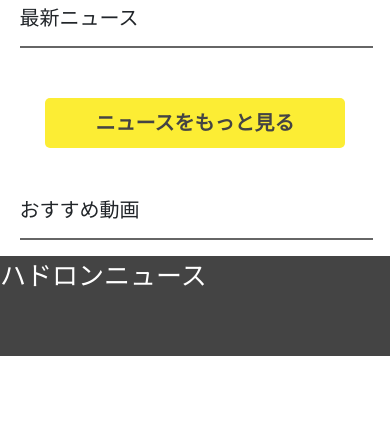
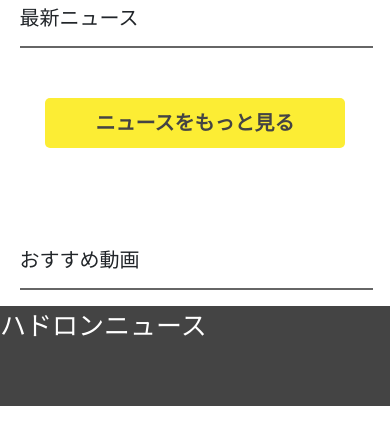
Before and after one commit to gustave-studio/science, a Django app: page / in a window 390 px wide. Shown: the part 173-611 px from the top of the page. Run offline with Django 4.2, Linux system fonts and the light colour scheme; data that the repository does not hold is empty; parts of the project's set-up code (start-up, migrations or seed data) failed here and were passed over; some web fonts are replaced.

Commit message:
💸広告調整

```diff
--- a/static/top.css
+++ b/static/top.css
@@ -178,6 +178,12 @@ hr {
   height: 100%;
 }
 
+.ad_for_sp {
+  width: 100%;
+  margin-bottom: 50px;
+  /* display: none; */
+}
+
 @media (max-width: 800px) {
   body {
     width: 100%;
@@ -223,4 +229,9 @@ hr {
     width: 90%;
     margin: auto;
   }
+
+  .ad_for_sp {
+    width: 100%;
+    margin-bottom: 100px;
+  }
 }
--- a/templates/top.html
+++ b/templates/top.html
@@ -44,7 +44,7 @@
               <div class="box-content">
                 <div class="over-text">
                   <p>
-                    {{ news.content|safe|striptags|slice:":150" }}{% if news.content|length > 150 %}
+                    {{ news.content|safe|striptags|slice:":120" }}{% if news.content|length > 120 %}
                     <a href="{% url 'detail_page' news.pk %}">
                       ...続きを読む
                     </a>
@@ -76,6 +76,12 @@
           <p><a href="news_list" class="news-list-button">ニュースをもっと見る</a></p>
         </div>
 
+        <div class="ad_for_sp">
+          <!-- admax -->
+            <script src="https://adm.shinobi.jp/s/355a671285f9db4819880e7a7f6fb7dc"></script>
+          <!-- admax -->
+        </div>
+
         <h2>おすすめ動画</h2>
         <hr>
         {% for video in videos_list %}
@@ -86,10 +92,6 @@
             <p>{{ video.title }}</p>
           </div>
         {% endfor %}
-
-        <!-- admax -->
-          <script src="https://adm.shinobi.jp/s/ce11bac3ee4128e9a02539db209b6b9b"></script>
-        <!-- admax -->
       </div>
       <div class="right-side">
         <div class="sidebar-ads">
```
